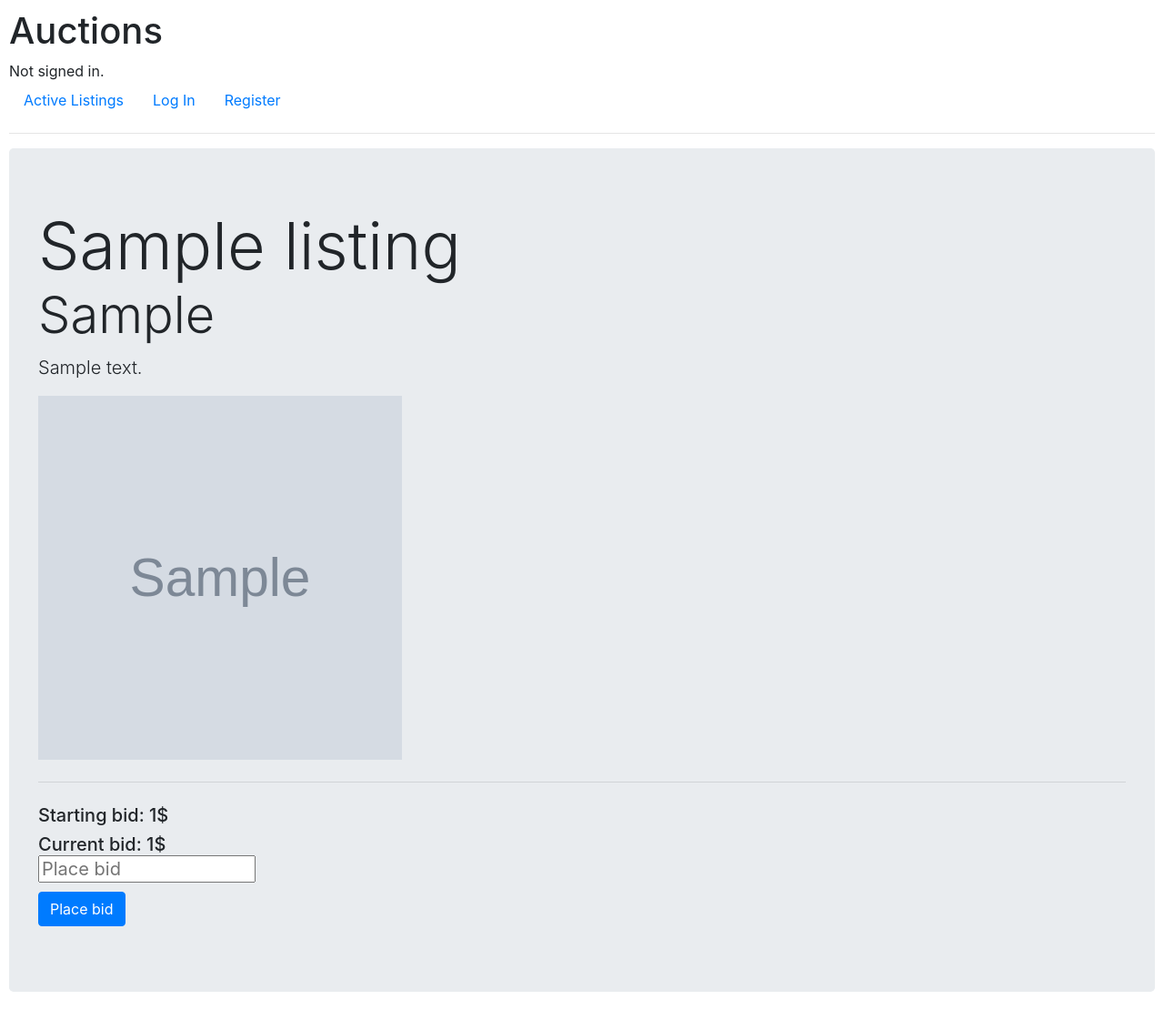
After one commit to Erneris/commerce, a Django app: page /listings/1 in a window 1280 px wide. The commit adds this page. Shown: the whole page at 91% size. Run offline with Django 3.2, Linux system fonts and the light colour scheme; tables that the repository leaves empty hold one stand-in row (values such as "Sample post"); grey boxes marked "Sample" are stand-in pictures; parts of the project's set-up code (start-up, migrations or seed data) failed here and were passed over; some libraries are stand-ins or nearby versions.

Commit message:
pabaigtas

```diff
--- a/auctions/models.py
+++ b/auctions/models.py
@@ -12,3 +12,8 @@ class Listing(models.Model):
     sbid = models.CharField(max_length = 10)
     img = models.TextField(default="https://media.istockphoto.com/photos/dotted-grid-paper-background-texture-seamless-repeat-pattern-picture-id1320330053?b=1&k=20&m=1320330053&s=170667a&w=0&h=XisfN35UnuxAVP_sjq3ujbFDyWPurSfSTYd-Ll09Ncc=")
     category = models.CharField(max_length = 20)
+    cbid = models.CharField(max_length = 10, default = 0)
+
+class watchlist(models.Model):
+    uid = models.CharField(max_length = 20)
+    lid = models.CharField(max_length = 10)
--- a/auctions/templates/auctions/layout.html
+++ b/auctions/templates/auctions/layout.html
@@ -25,6 +25,9 @@
                     <a class="nav-link" href="{% url 'create' %}">Create Listing</a>
                 </li>
                 <li class="nav-item">
+                    <a class="nav-link" href="/watchlist">Watchlist</a>
+                </li>
+                <li class="nav-item">
                     <a class="nav-link" href="{% url 'logout' %}">Log Out</a>
                 </li>
             {% else %}
--- /dev/null
+++ b/auctions/templates/auctions/listing.html
@@ -0,0 +1,23 @@
+{% extends "auctions/layout.html" %}
+
+{% block body %}
+    <div style="margin-top:0px;" class="jumbotron">
+        <h2 class="display-3" style="margin:0px;">{{query.title}}</h2>
+        <h3 class="display-4">{{query.category}}</h3>
+        <p class="lead">{{query.description}}</p>
+        <img src="{{query.img}}" alt="{{query.title}}" width="400" height="400">
+        <hr class="my-4">
+        <h5>Starting bid: {{query.sbid}}$ <br>
+        <h5>Current bid: {{query.cbid}}$ <br>
+
+
+            <form action = "" method = "post">
+                {% csrf_token %}
+                <input type="hidden" name="id" value="{{query.id}}">
+                <input type="number" name="bid" placeholder="Place bid" required="" maxlength="10" min="{{ query.cbid|add:"1" }}" class="form"><br>
+                <input type="submit" class="btn btn-primary" value="Place bid">
+            </form>
+      </div>
+
+
+{% endblock %}
--- a/auctions/urls.py
+++ b/auctions/urls.py
@@ -7,5 +7,9 @@ urlpatterns = [
     path("login", views.login_view, name="login"),
     path("logout", views.logout_view, name="logout"),
     path("register", views.register, name="register"),
-    path("create", views.create, name="create")
+    path("create", views.create, name="create"),
+    path("listings/<str:name>", views.listing, name=""),
+    path("listings", views.index, name=""),
+    path("watchlistadd/<str:name>", views.wladd, name=""),
+    path("watchlist", views.wl, name="")
 ]
--- a/auctions/views.py
+++ b/auctions/views.py
@@ -7,6 +7,7 @@ from django.urls import reverse
 from django.contrib.auth.decorators import login_required
 from .models import User
 from .models import Listing
+from .models import watchlist
 
 class createform(forms.Form):
     title = forms.CharField(label="", widget=forms.TextInput(attrs={'placeholder':'Title'}))
@@ -14,6 +15,10 @@ class createform(forms.Form):
     sbid = forms.CharField(label="", widget=forms.TextInput(attrs={'placeholder':'Starting Bid'}))
     img = forms.CharField(label="", widget=forms.TextInput(attrs={'placeholder':'Image URL'}))
     category = forms.CharField(label="", widget=forms.TextInput(attrs={'placeholder':'Category'}))
+
+class bid(forms.Form):
+    id = forms.CharField(label="")
+    bid = forms.CharField(label="")
 
 def index(request):
     queryset = Listing.objects.values_list()
@@ -84,7 +89,6 @@ def create(request):
             sbid = form.cleaned_data["sbid"]
             category = form.cleaned_data["category"]
             img = form.cleaned_data["img"]
-            print("lol" + img)
             listing = Listing(title = title, description = description, sbid = sbid, img = img, category = category)
             listing.save()
         else:
@@ -93,10 +97,49 @@ def create(request):
             sbid = form.cleaned_data["sbid"]
             category = form.cleaned_data["category"]
             img = "https://media.istockphoto.com/photos/dotted-grid-paper-background-texture-seamless-repeat-pattern-picture-id1320330053?b=1&k=20&m=1320330053&s=170667a&w=0&h=XisfN35UnuxAVP_sjq3ujbFDyWPurSfSTYd-Ll09Ncc="
-            print("lol" + img)
-            listing = Listing(title = title, description = description, sbid = sbid, img = img, category = category)
+            listing = Listing(title = title, description = description, sbid = sbid, img = img, category = category, cbid = sbid)
             listing.save()
         response = redirect('/')
         return response
     else:
         return render(request, "auctions/create.html")
+
+def listing(request, name):
+    if request.method == "POST":
+        form = bid(request.POST)
+        if form.is_valid():
+            id = form.cleaned_data["id"]
+            bid1 = form.cleaned_data["bid"]
+            Listing.objects.filter(id = id).update(cbid = bid1)
+
+            info = Listing.objects.filter(id = name)
+            info = info[0]
+            return render(request, "auctions/listing.html", {
+            "query": info,
+                })
+    else:
+        info = Listing.objects.filter(id = name)
+        info = info[0]
+        return render(request, "auctions/listing.html", {
+        "query": info,
+            })
+
+@login_required(login_url='login')
+def wladd(request, name):
+    uid = request.user.username
+    lid = name
+    listing = watchlist(uid = uid, lid = lid)
+    listing.save()
+
+    return HttpResponseRedirect(reverse("index"))
+
+@login_required(login_url='login')
+def wl(request):
+    items = watchlist.objects.filter(uid = request.user.username)
+    products = []
+    for item in items:
+        products.append(Listing.objects.get(id=item.lid))
+
+    return render(request, "auctions/watchlist.html",{
+        "query": products
+    })
```
Also changed, not shown: auctions/templates/auctions/index.html (+4 -3 lines), auctions/templates/auctions/watchlist.html (added, +20 -0 lines), auctions/migrations/0005_watchlist.py (added), auctions/migrations/0006_alter_watchlist_uid.py (added), auctions/migrations/0007_listing_cbid.py (added), db.sqlite3.
